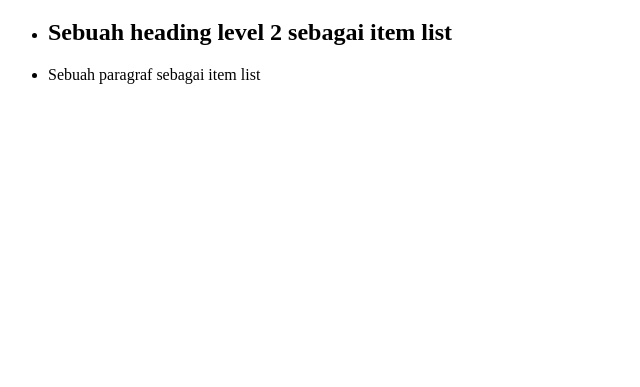
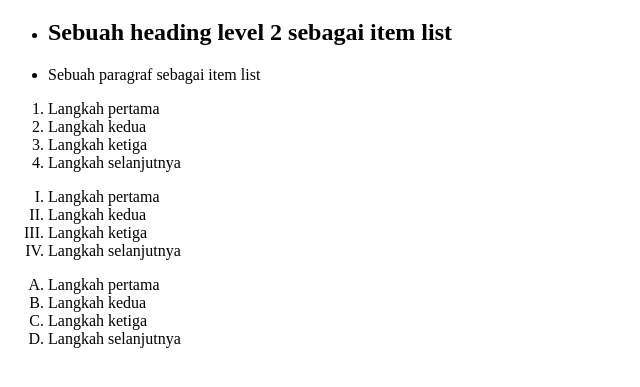
Before and after one commit to adityafaadil/dasar_pemrgoraman_web, a plain HTML site: page list.html in a window 1280 px wide. Shown: the part 61-448 px from the top of the page, without its empty margins (0-640 px from the left). Drawn offline with Linux system fonts and the light colour scheme.

Commit message:
add ordered list

```diff
--- a/list.html
+++ b/list.html
@@ -13,5 +13,28 @@
         <li><h2>Sebuah heading level 2 sebagai item list</h2></li>
         <li><p>Sebuah paragraf sebagai item list</p></li>
     </ul>
+
+    <!-- Ordered List -->
+    <ol>
+        <li>Langkah pertama</li>
+        <li>Langkah kedua</li>
+        <li>Langkah ketiga</li>
+        <li>Langkah selanjutnya</li>
+    </ol>
+
+    <!-- Other order tpyes -->
+    <ol type="I">
+        <li>Langkah pertama</li>
+        <li>Langkah kedua</li>
+        <li>Langkah ketiga</li>
+        <li>Langkah selanjutnya</li>
+    </ol>
+
+    <ol type="A">
+        <li>Langkah pertama</li>
+        <li>Langkah kedua</li>
+        <li>Langkah ketiga</li>
+        <li>Langkah selanjutnya</li>
+    </ol>
 </body>
 </html>
```
